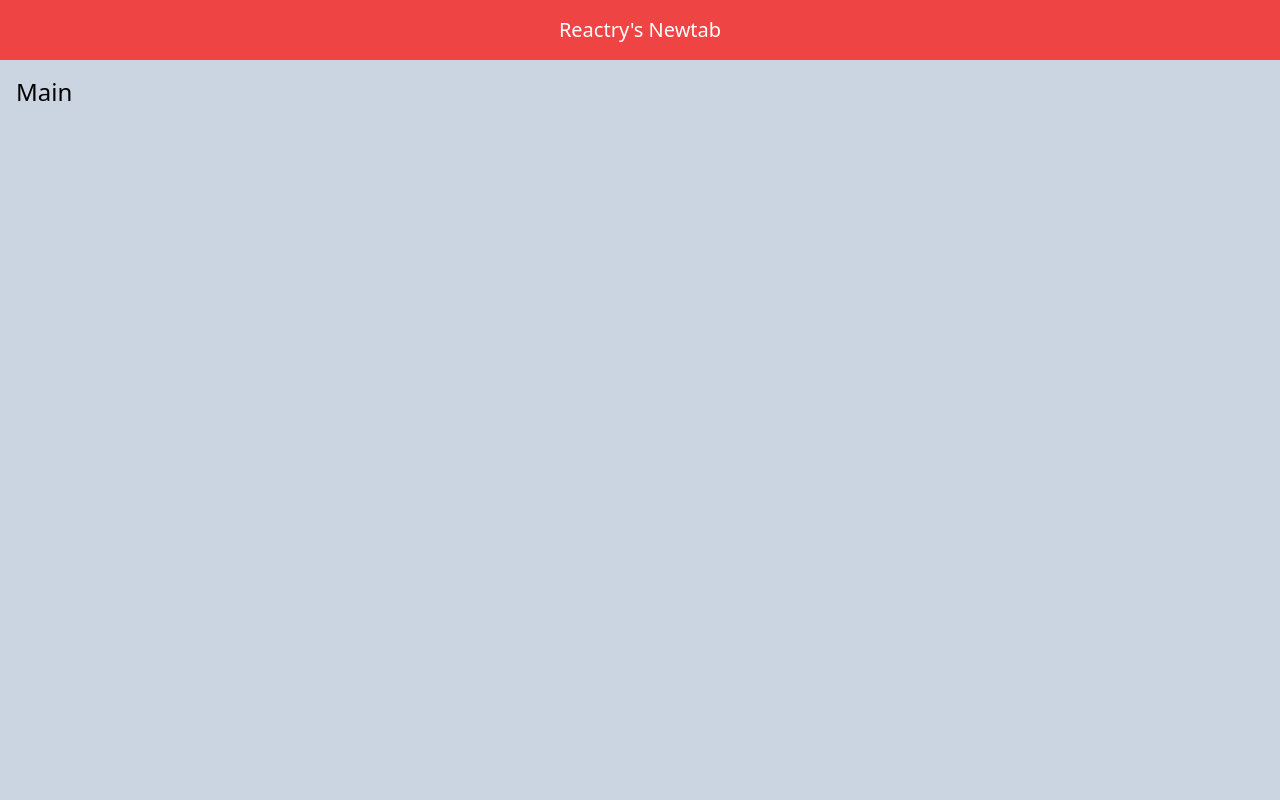
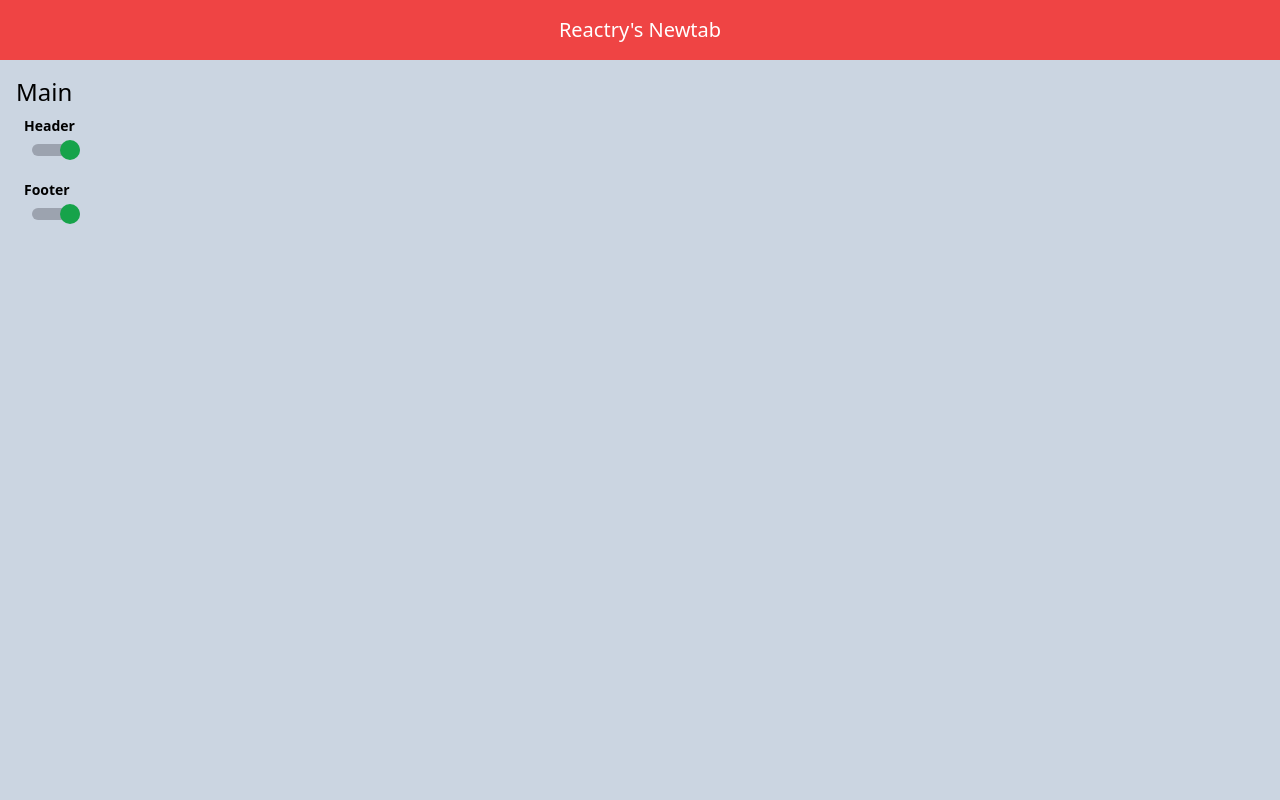
Before and after one commit to reactry/newtab, a React (Create React App) app: page / in a window 1280 px wide. Shown: the top 800 px of the page. Built offline with nearby package versions, Linux system fonts and the light colour scheme.

Commit message:
Now Header and Footer visibility can be toggled * added new component: ShowToggle

```diff
--- a/src/Footer.js
+++ b/src/Footer.js
@@ -4,6 +4,8 @@
 export default function Footer ({
 	showFooter
 }) {
+	if (!showFooter) return null;
+
 	return (
 		<div className="Footer bg-red-700 text-white p-12">
 			<h4 className="text-xl py-12 text-center">© Copyright 2022, Ankur Seth (<a href="https://github.com/iaseth" className="text-blue-300 p-1">GitHub</a>).</h4>
--- a/src/Header.js
+++ b/src/Header.js
@@ -4,6 +4,8 @@
 export default  function Header ({
 	showHeader
 }) {
+	if (!showHeader) return null;
+
 	return (
 		<div className="Header bg-red-500 text-white p-4">
 			<h1 className="text-center text-xl">Reactry's Newtab</h1>
--- a/src/Main.js
+++ b/src/Main.js
@@ -1,3 +1,4 @@
+import ShowToggle from './ShowToggle';
 
 
 
@@ -10,6 +11,12 @@ export default function Main ({
 	return (
 		<div className="Main min-h-screen bg-slate-300 p-4">
 			<h1 className="text-2xl">Main</h1>
+			<ShowToggle title="Header"
+				show={showHeader}
+				setShow={setShowHeader} />
+			<ShowToggle title="Footer"
+				show={showFooter}
+				setShow={setShowFooter} />
 		</div>
 	);
 }
--- /dev/null
+++ b/src/ShowToggle.js
@@ -0,0 +1,21 @@
+
+
+
+export default function ShowToggle ({
+	title, show, setShow
+}) {
+
+	let circleClass = "h-5 w-5 -translate-y-1 rounded-full";
+	circleClass += show ? " bg-green-600 translate-x-7" : " bg-gray-600";
+
+	return (
+		<div className="ShowToggle px-2 py-2">
+			<h2 className="text-sm font-bold">{title}</h2>
+			<div className="px-2 py-2">
+				<div className="bg-gray-400 w-12 h-3 rounded-full cursor-pointer" onClick={(e) => setShow(!show)}>
+					<div className={circleClass}></div>
+				</div>
+			</div>
+		</div>
+	);
+}
```
